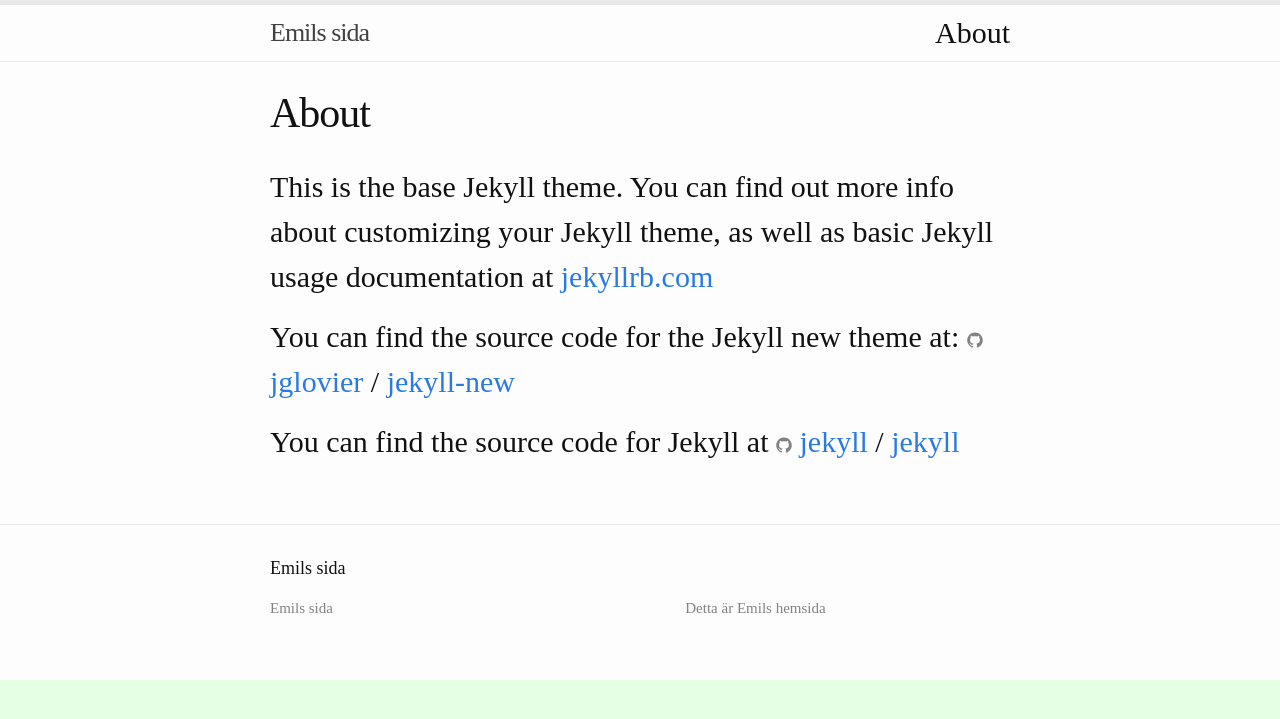
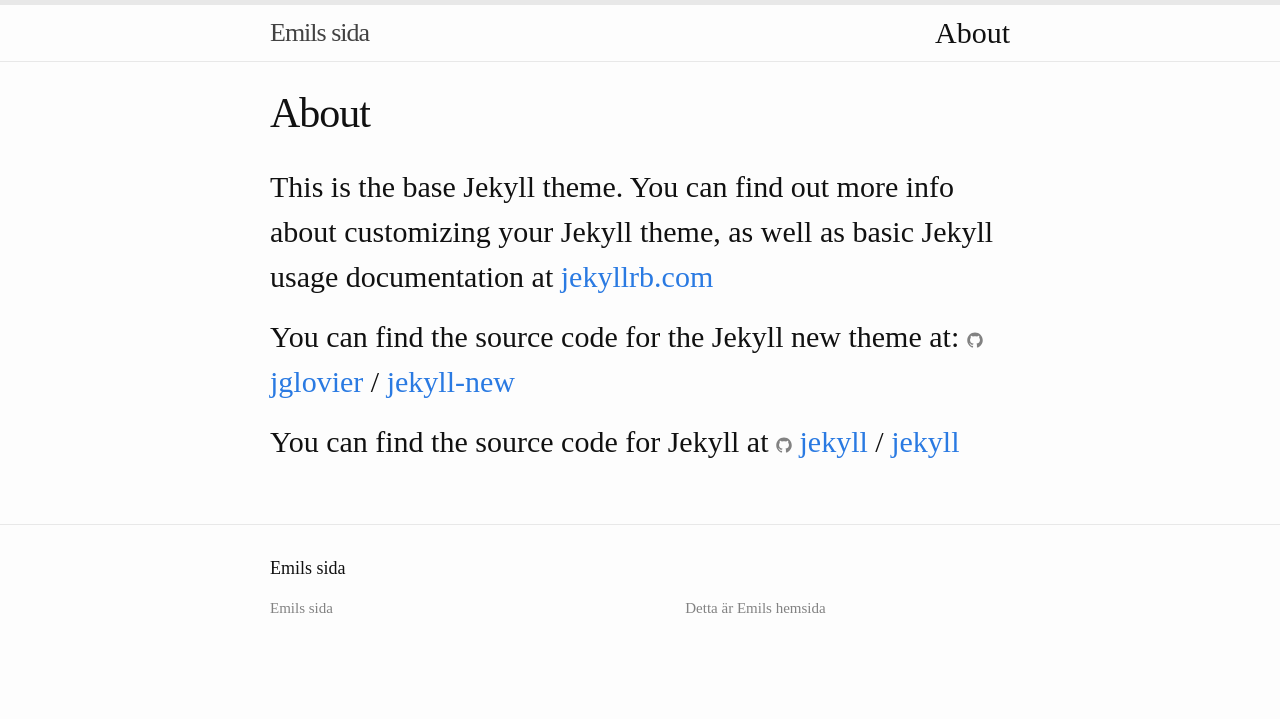
Before and after one commit to bergstrom97/bergstrom97.github.io, a Jekyll site: the page built from about.md, in a window 1280 px wide. Shown: the top 719 px of the page. Built offline with Jekyll 4.4.1, drawn with Linux system fonts in a browser that asks for light colours.

Commit message:
Update main.scss

```diff
--- a/css/main.scss
+++ b/css/main.scss
@@ -28,7 +28,7 @@
 $on-palm:          600px;
 $on-laptop:        800px;
 
-html, head {
+body {
   background-color: rgba(0, 255, 0, 0.1);
 }
 
```
